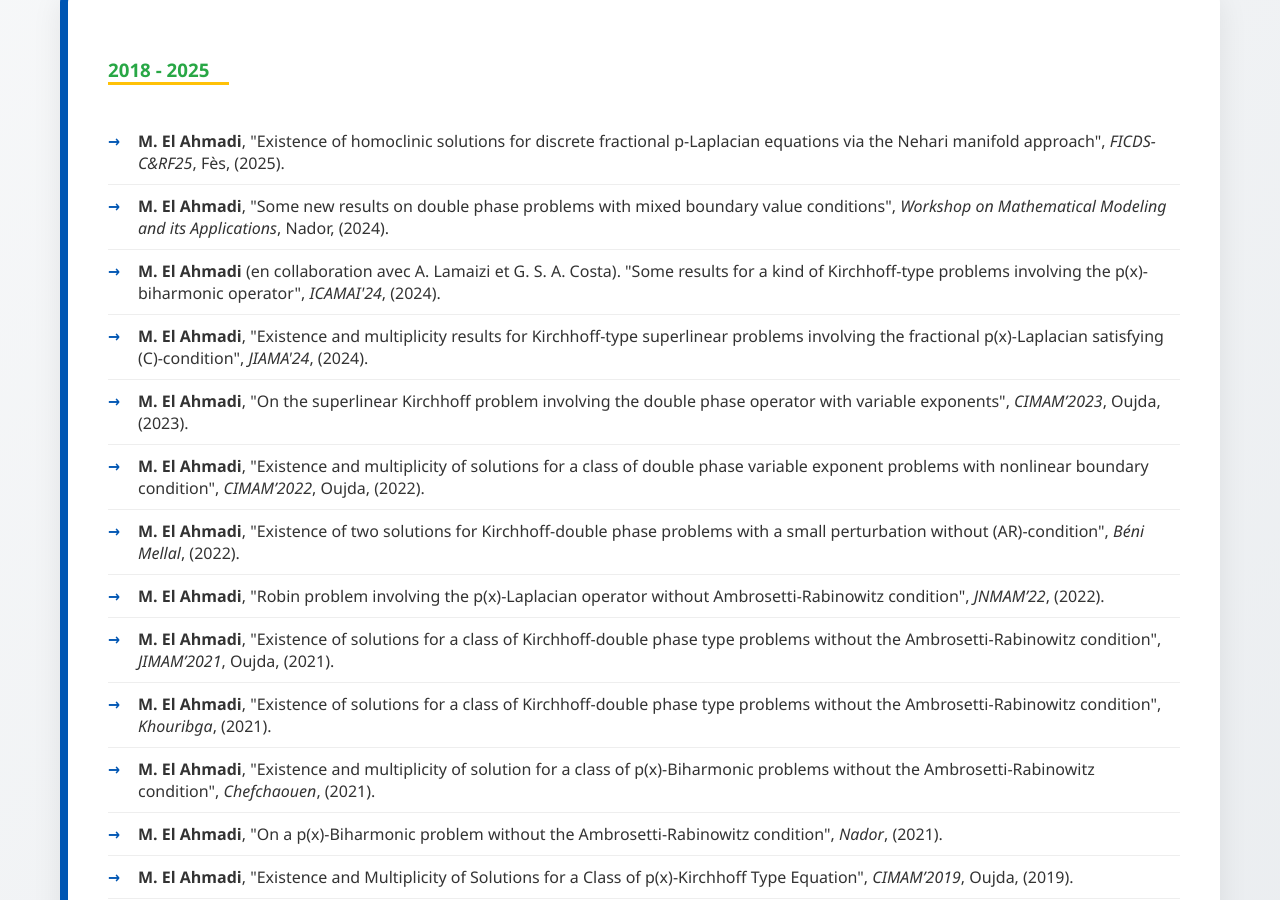
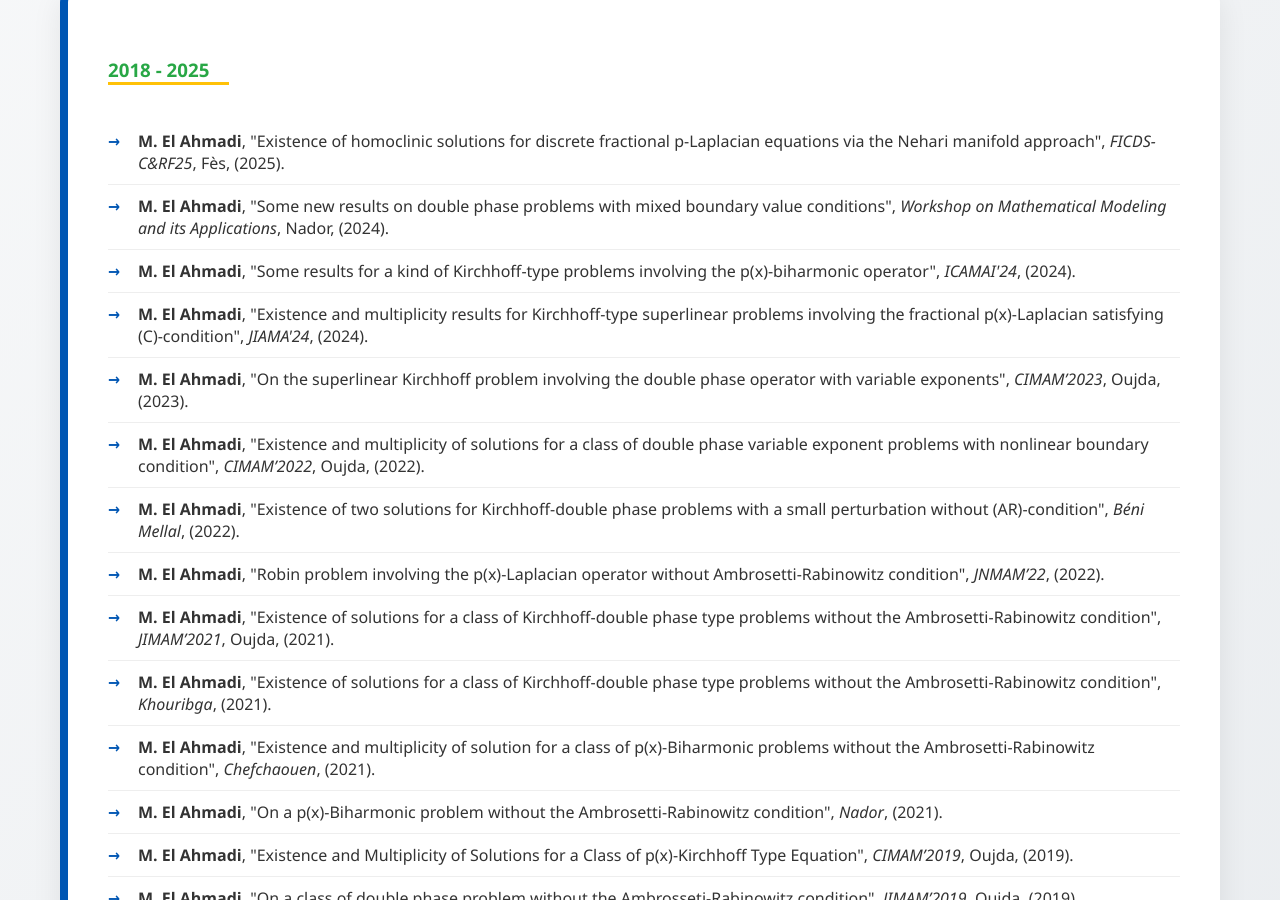
Before and after one commit to mahmoudmath/mahmoudmath.github.io, a Jekyll site: the page communications.html, which Jekyll copies as it is, in a window 1280 px wide and 900 px high, scrolled down 392 px. Built offline with Jekyll 4.4.1, drawn with Linux system fonts in a browser that asks for light colours.

Commit message:
Update communications.html

```diff
--- a/communications.html
+++ b/communications.html
@@ -32,7 +32,7 @@
             <ul class="resource-list">
                 <li><strong>M. El Ahmadi</strong>, "Existence of homoclinic solutions for discrete fractional p-Laplacian equations via the Nehari manifold approach", <em>FICDS-C&RF25</em>, Fès, (2025).</li>
                 <li><strong>M. El Ahmadi</strong>, "Some new results on double phase problems with mixed boundary value conditions", <em>Workshop on Mathematical Modeling and its Applications</em>, Nador, (2024).</li>
-                <li><strong>M. El Ahmadi</strong> (en collaboration avec A. Lamaizi et G. S. A. Costa). "Some results for a kind of Kirchhoff-type problems involving the p(x)-biharmonic operator", <em>ICAMAI'24</em>, (2024).</li>
+                <li><strong>M. El Ahmadi</strong>, "Some results for a kind of Kirchhoff-type problems involving the p(x)-biharmonic operator", <em>ICAMAI'24</em>, (2024).</li>
                 <li><strong>M. El Ahmadi</strong>, "Existence and multiplicity results for Kirchhoff-type superlinear problems involving the fractional p(x)-Laplacian satisfying (C)-condition", <em>JIAMA'24</em>, (2024).</li>
                 <li><strong>M. El Ahmadi</strong>, "On the superlinear Kirchhoff problem involving the double phase operator with variable exponents", <em>CIMAM’2023</em>, Oujda, (2023).</li>
                 <li><strong>M. El Ahmadi</strong>, "Existence and multiplicity of solutions for a class of double phase variable exponent problems with nonlinear boundary condition", <em>CIMAM’2022</em>, Oujda, (2022).</li>
```
